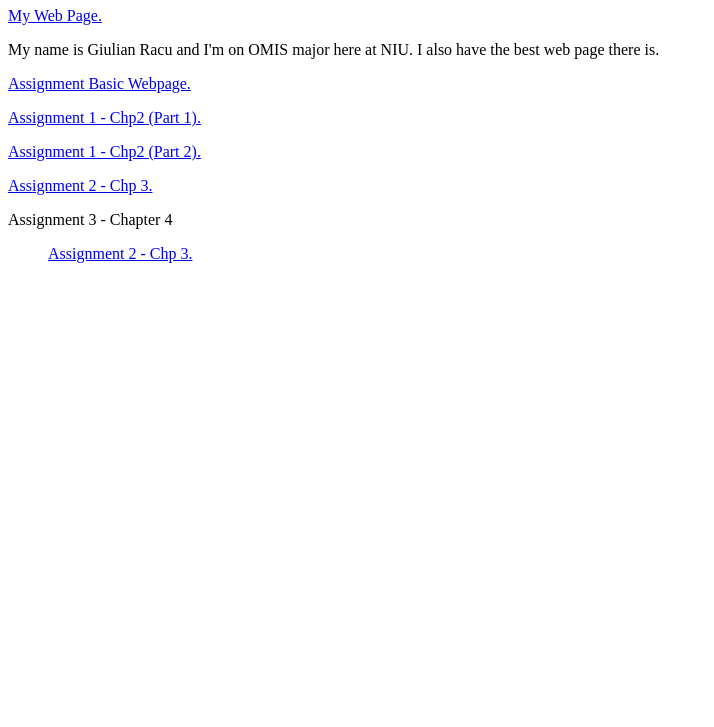
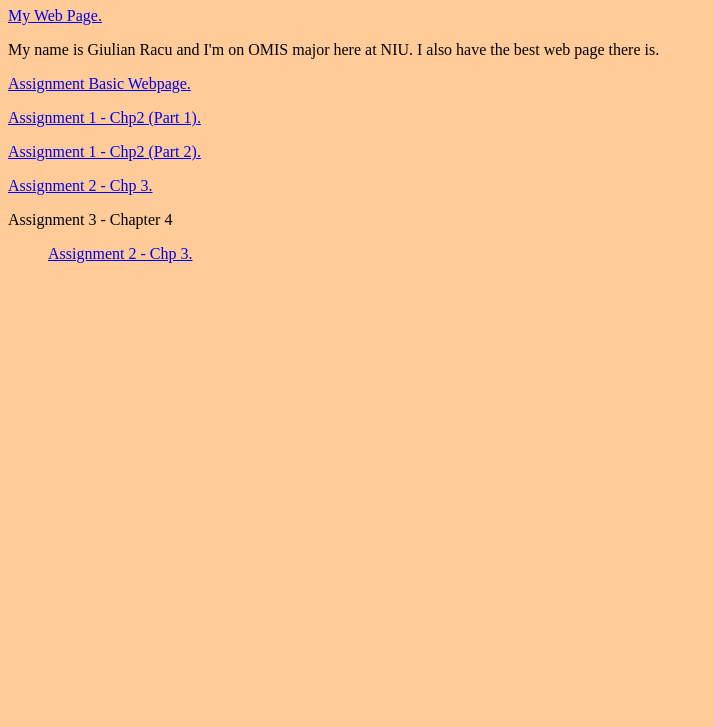
Before and after one commit to giulian777/giulian777.github.io, a plain HTML site: page index.html in a window 1280 px wide. Shown: the part 73-800 px from the top of the page, without its empty margins (0-714 px from the left). Drawn offline with Linux system fonts and the light colour scheme.

Commit message:
Update index.html

```diff
--- a/index.html
+++ b/index.html
@@ -2,6 +2,10 @@
 <html>
 <head>
 <title>Giulian Racu Web Page</title>
+<style>
+body { background-color: #FFCC99;
+ }
+ </style>
 </head>
 <body>
 
```
